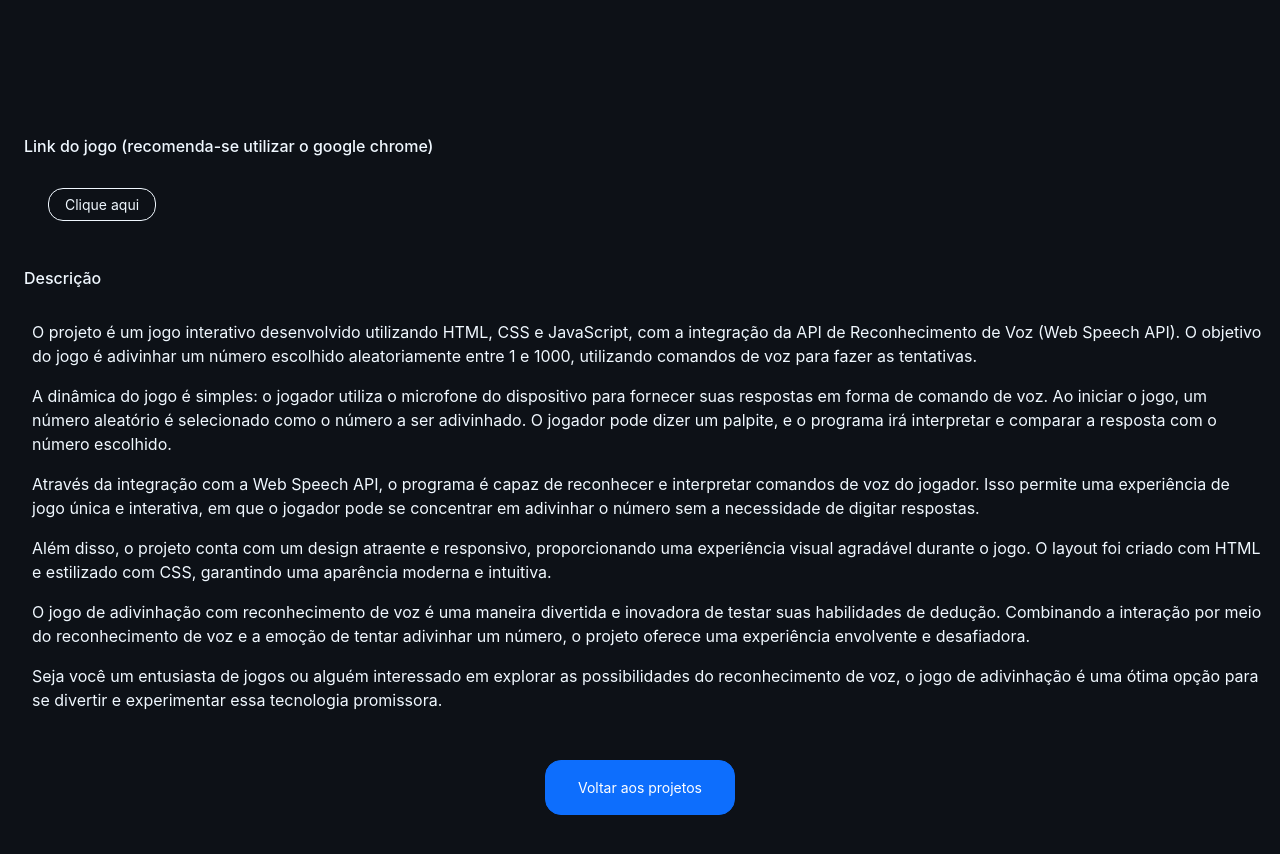
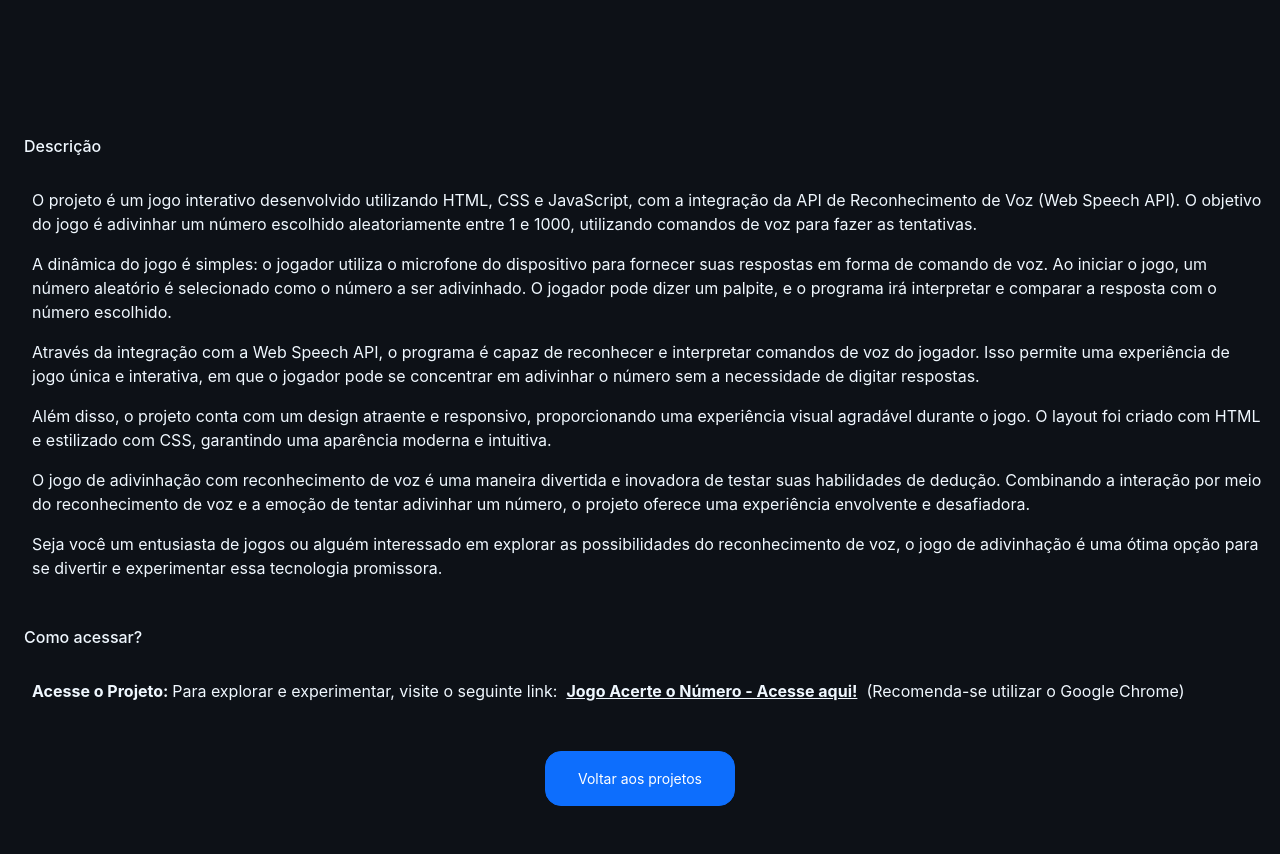
Before and after one commit to francovinicius/Vinicius-duarte, a React (Create React App) app: page /projects_acerte-numero in a window 1280 px wide. Shown: the part 1140-1994 px from the top of the page. Built offline with nearby package versions, Linux system fonts and the light colour scheme.

Commit message:
Alt Page Acerte Um Numero

```diff
--- a/src/Page/AcerteNumero/index.js
+++ b/src/Page/AcerteNumero/index.js
@@ -7,17 +7,11 @@ export default function AcerteNumero() {
             <h4 className='titulo-hg'>Jogo Acerte o Número</h4>
             <div className='container-hg d-flex justify-content-center align-items-center'>
 
-                <a href="https://viniciusduarte-blog.vercel.app/" target="_blank" className=''>
                     <img src="./assets/img/projetos/acerte-um-numero-exemple.png" className="img-highlights"
                         alt="Img do Site" />
-                </a>
+
 
                 <div className='descricao-hg'>
-
-                    <h6>Link do jogo (recomenda-se utilizar o google chrome)</h6>
-                    <div className='links-hg d-flex'>
-                        <a href="https://numero-secreto-kohl.vercel.app/" target="_blank" className='btn  btn-sm btn-hg'>Clique aqui</a>
-                    </div>
 
                     <h6>Descrição</h6>
                     <p>O projeto é um jogo interativo desenvolvido utilizando HTML, CSS e JavaScript, com a integração da API de Reconhecimento de Voz (Web Speech API). O objetivo do jogo é adivinhar um número escolhido aleatoriamente entre 1 e 1000, utilizando comandos de voz para fazer as tentativas.</p>
@@ -26,7 +20,11 @@ export default function AcerteNumero() {
                     <p>Além disso, o projeto conta com um design atraente e responsivo, proporcionando uma experiência visual agradável durante o jogo. O layout foi criado com HTML e estilizado com CSS, garantindo uma aparência moderna e intuitiva.</p>
                     <p>O jogo de adivinhação com reconhecimento de voz é uma maneira divertida e inovadora de testar suas habilidades de dedução. Combinando a interação por meio do reconhecimento de voz e a emoção de tentar adivinhar um número, o projeto oferece uma experiência envolvente e desafiadora.</p>
                     <p>Seja você um entusiasta de jogos ou alguém interessado em explorar as possibilidades do reconhecimento de voz, o jogo de adivinhação é uma ótima opção para se divertir e experimentar essa tecnologia promissora.</p>
+
+                    <h6>Como acessar?</h6>
+                    <p><strong>Acesse o Projeto: </strong>Para explorar e experimentar, visite o seguinte link:  <a className='navegação-hl' href='https://numero-secreto-kohl.vercel.app/' target='blank'>Jogo Acerte o Número - Acesse aqui!</a>  (Recomenda-se utilizar o Google Chrome)</p>
                 </div>
+
             </div>
 
             <BtnBack />
--- a/src/Page/MediaTube/index.js
+++ b/src/Page/MediaTube/index.js
@@ -1,4 +1,4 @@
-import './MediaTube.css'
+import '../Pages.css'
 import BtnBack from '../../Components/BtnBack'
 
 
```
Also changed, not shown: src/Page/Pages.css (renamed from src/Page/MediaTube/MediaTube.css).
